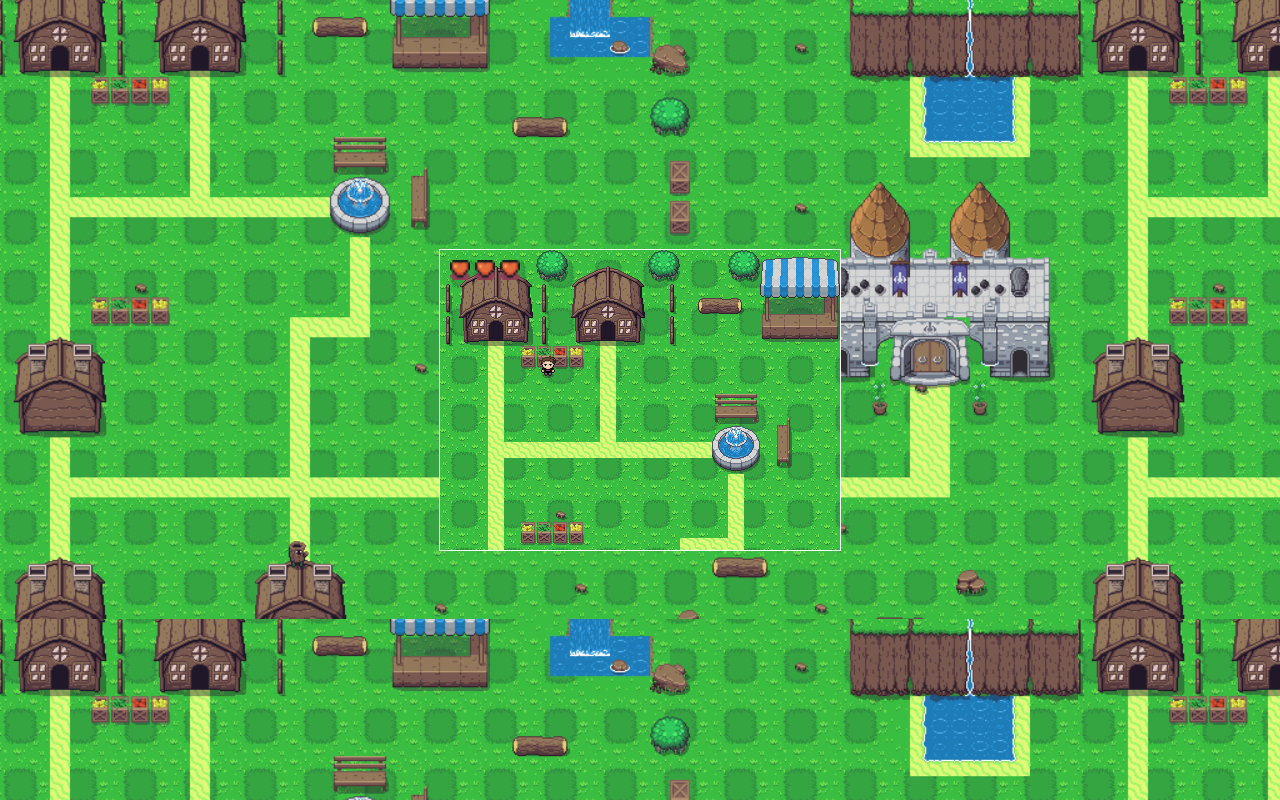
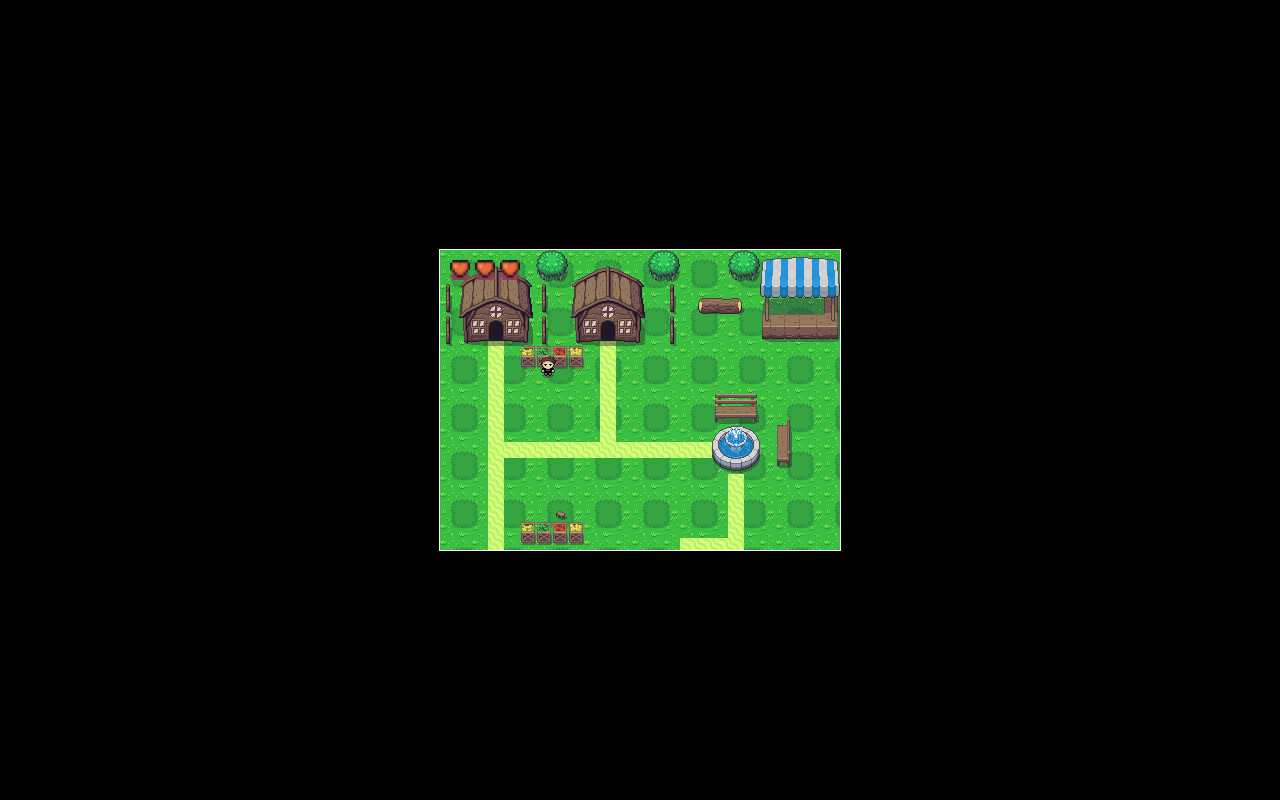
Before and after one commit to AlfredoBsantos/AutoriaGame, a plain HTML site: page index.html in a window 1280 px wide. Drawn offline with Linux system fonts and the light colour scheme.

Commit message:
Teste background para a página

```diff
--- a/css/styles.css
+++ b/css/styles.css
@@ -4,7 +4,7 @@ body {
     justify-content: center;
     align-items: center;
     height: 100vh;
-    background-image: url("../img/fundo.png");
+    background-color: black;
   }
 
   canvas {
```
